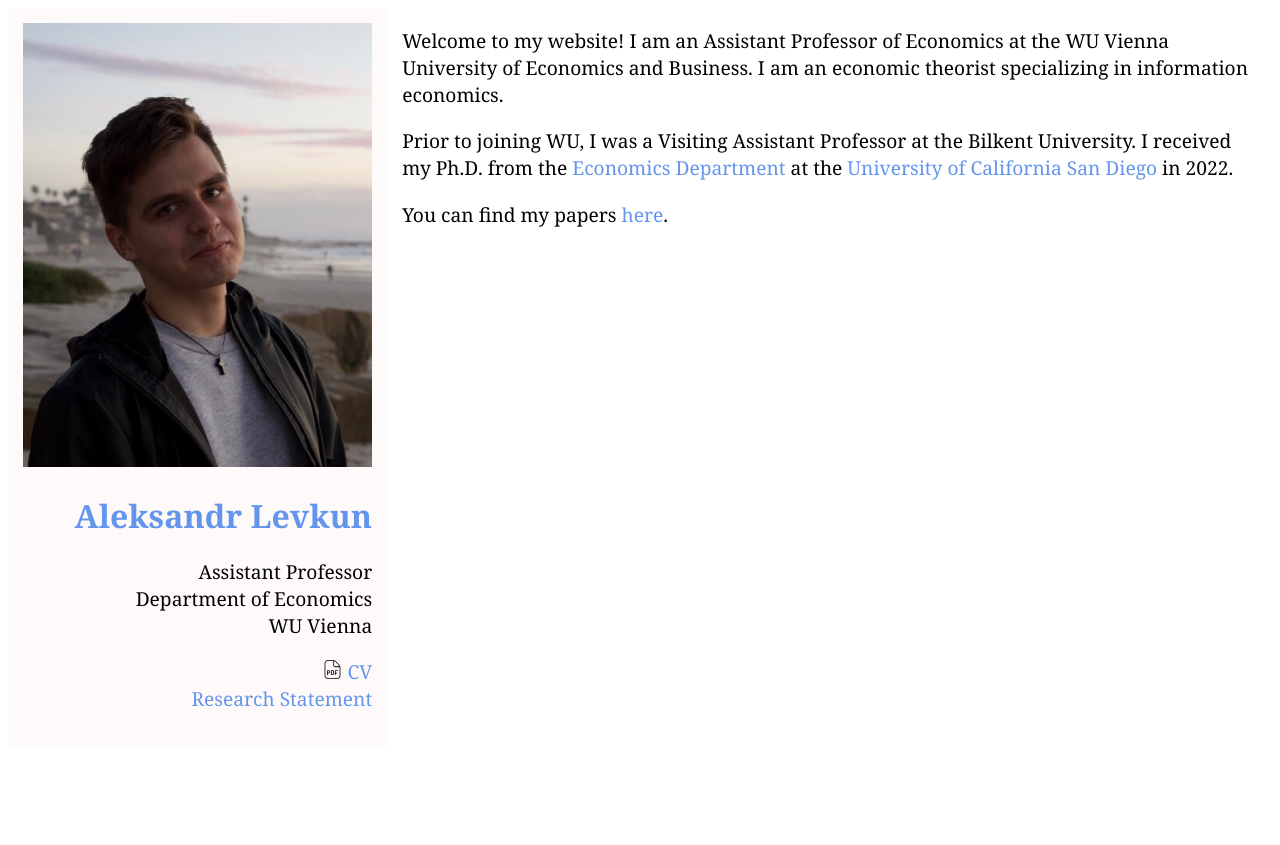
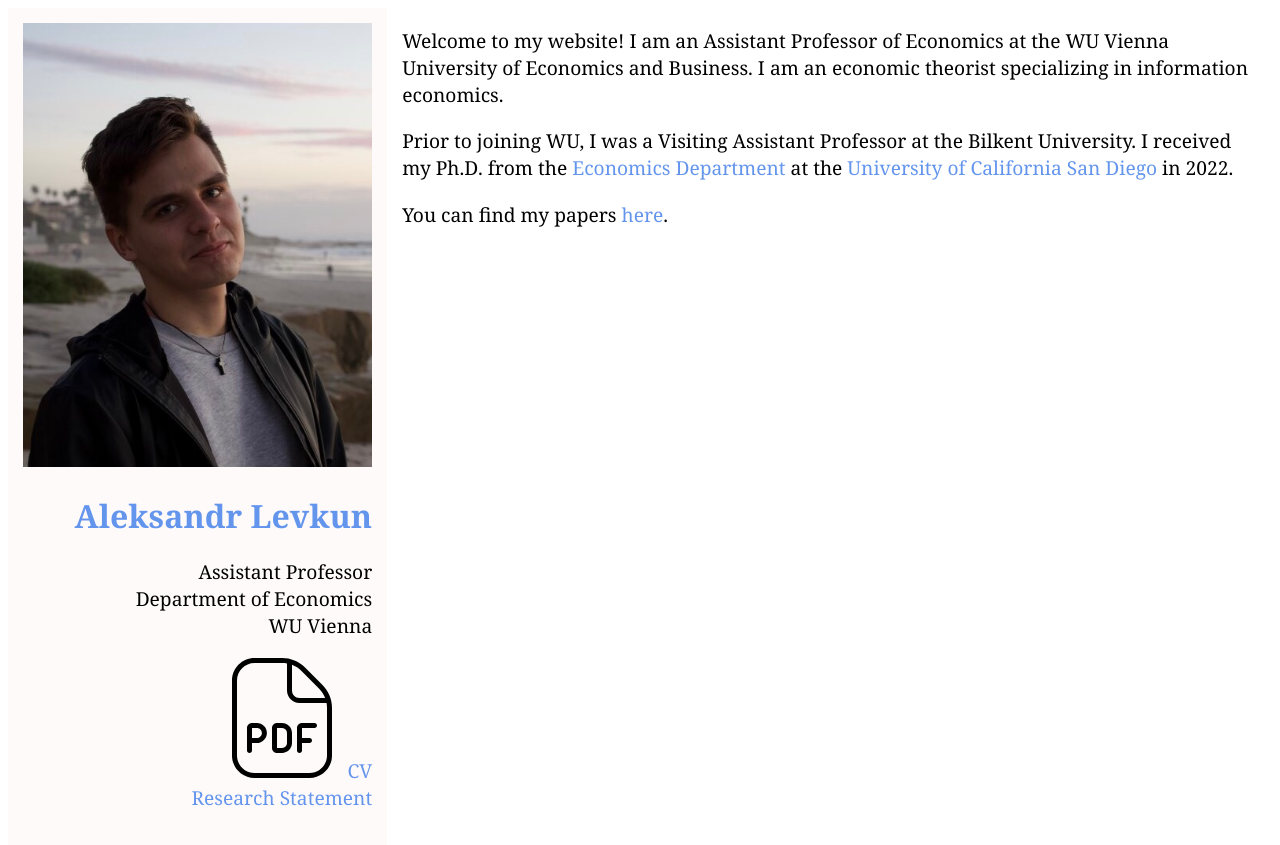
Before and after one commit to alevkun/alevkun.github.io, a Jekyll site: the page built from index.html, in a window 1280 px wide. Shown: the top 845 px of the page. Built offline with Jekyll 4.4.1, drawn with Linux system fonts in a browser that asks for light colours.

Commit message:
Update index.html

```diff
--- a/index.html
+++ b/index.html
@@ -9,7 +9,7 @@
     Department of Economics <br>
     WU Vienna </p>
     <p> <a href="https://alevkun.github.io/assets/pdf/cv_levkun.pdf">
-	<img src="https://alevkun.github.io/assets/icons/fi-tr-file-pdf.svg" style="width:1em;height:1em"> CV </a> <br>
+	<img src="https://alevkun.github.io/assets/icons/fi-tr-file-pdf.svg" style="max-width:100%;height:auto;max-height:120px;"> CV </a> <br>
 	<a href="https://alevkun.github.io/assets/pdf/research_levkun.pdf">Research Statement</a> </p>
   </div>
   <div class="main">
```
